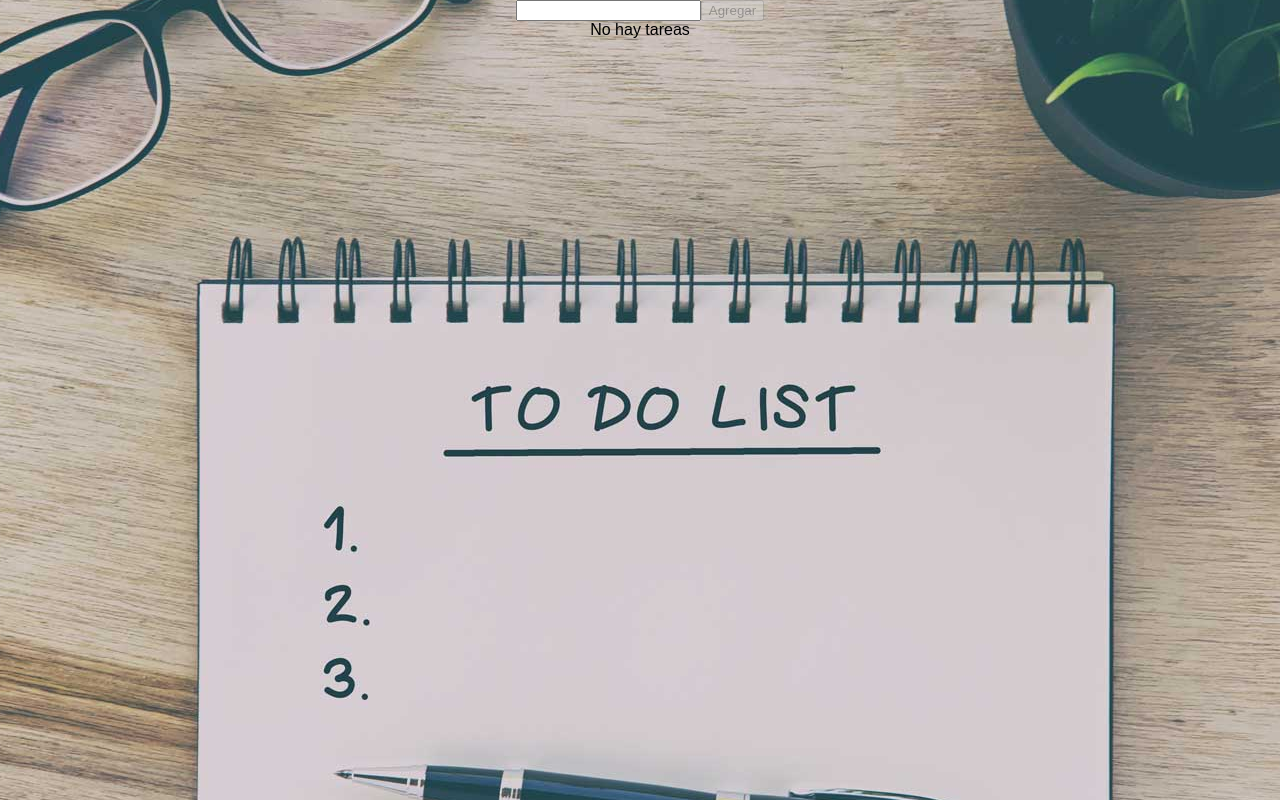
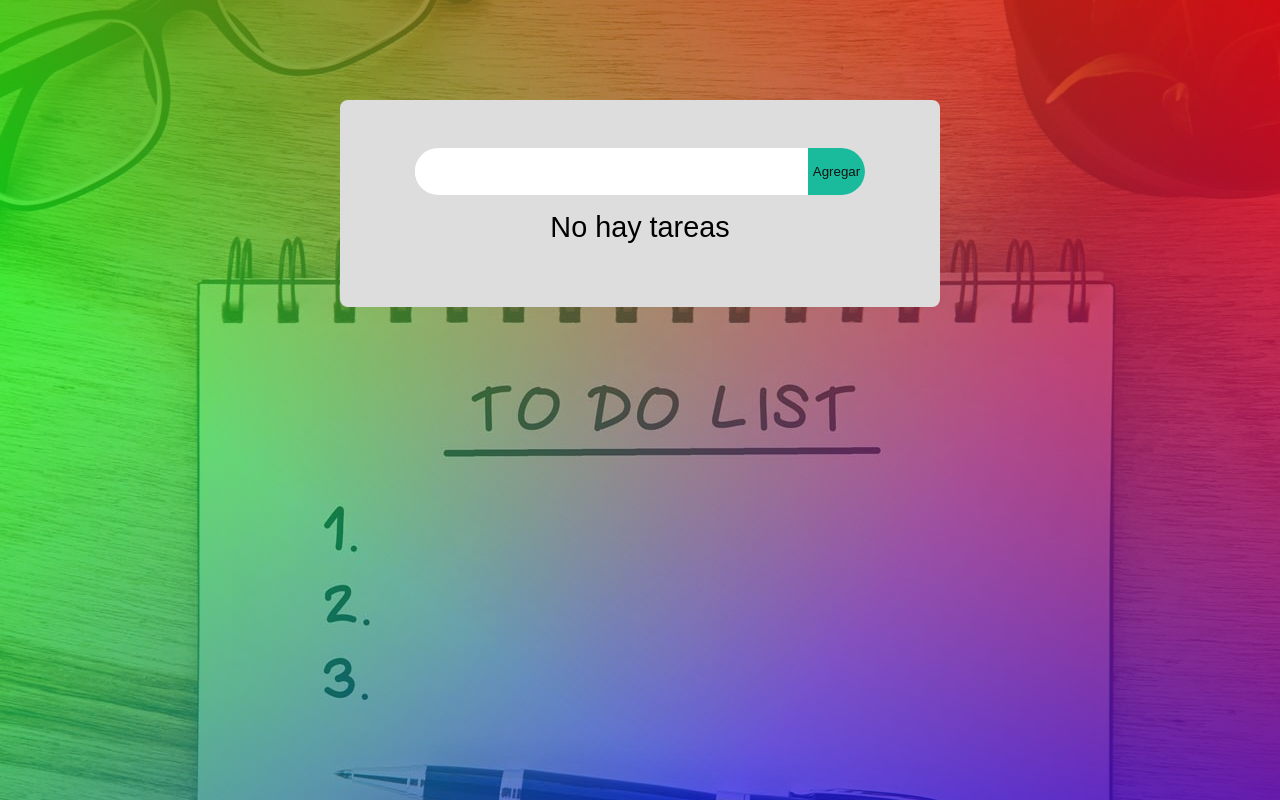
Before and after one commit to luis-rios/TodoList, a React (Create React App) app: page / in a window 1280 px wide. Built offline with nearby package versions, Linux system fonts and the light colour scheme.

Commit message:
modify colors

```diff
--- a/src/App.css
+++ b/src/App.css
@@ -12,3 +12,26 @@ body{width: 100%;margin: auto;
     background-position:center;
     background-size:100 auto;
     background:cover;}
+body::-webkit-scrollbar{width:5px;height:40px;background:#22232a}
+body::-webkit-scrollbar-thumb{background:#1abb9c;border-radius:2px}
+
+.file-input{width:100%;max-width:450px;height:auto;
+    background: #fff;border-radius:1.5rem;border:none;
+    overflow: hidden;padding:0;
+    margin:0 auto;display:flex;
+    align-items:center;}
+.file-input input{width:100%;height:2.7rem;
+    padding:0 1rem;margin: 0;
+    border-radius:1rem;border:none;}
+.btn-add{background: #1abb9c;;color:#111;
+    padding:1rem .3rem;
+    border:none;cursor: pointer;}
+.btn-add:hover{background:#11997e;}
+
+.btnDelete button{background: #ff3434;
+    color:#fefefe;
+    padding:.5rem 1rem;border-radius:1rem;
+    border:none;}
+
+.nohay{font-size:1.8rem;
+    line-height:2rem;padding:1rem;}
--- a/src/App.js
+++ b/src/App.js
@@ -5,7 +5,9 @@ function App() {
 
   return (
     <div className="App">
-      <Container/>
+      <div className="contenedor">
+        <Container/>
+      </div>
 
     </div>
   );
--- a/src/components/FormTodo.jsx
+++ b/src/components/FormTodo.jsx
@@ -27,7 +27,7 @@ const FormTodo = props => {
 					/>
 
 					<button
-						className="button pink"
+						className="btn-add"
 						disabled={description ? "" : "disabled"}
 					>
 						Agregar
--- a/src/components/TaskList.jsx
+++ b/src/components/TaskList.jsx
@@ -22,17 +22,18 @@ const TaskList = props => {
 		setList(updateList);
 	};
 
-
 	const chk = list.map(item => (
 		<Checkbox key={item.id} data={item} onChange={onChangeStatus} />
 	));
 	return (
 		<div className="todo-list">
 
-			{list.length ? chk : "No hay tareas"}
+			<div className="nohay">
+				{list.length ? chk : "No hay tareas"}
+			</div>
 
 			{list.length ? (
-				<p>
+				<p className="btnDelete">
 					<button className="button blue" onClick={onClickRemoveItem}>
 						Borrar tarea
 					</button>
--- a/src/index.css
+++ b/src/index.css
@@ -11,3 +11,20 @@ code {
   font-family: source-code-pro, Menlo, Monaco, Consolas, 'Courier New',
     monospace;
 }
+
+
+.App{width:100%;min-height:100vh;
+  overflow-y: hidden;box-sizing: border-box;
+  padding-top:100px;
+  background: linear-gradient(217deg, rgba(255,0,0,.8), rgba(255,0,0,0) 70.71%),
+            linear-gradient(127deg, rgba(0,255,0,.8), rgba(0,255,0,0) 70.71%),
+            linear-gradient(336deg, rgba(0,0,255,.8), rgba(0,0,255,0) 70.71%);}
+.contenedor{width:100%;max-width:600px;height:auto;
+  background:#ddd;border-radius:.5rem;
+  overflow: hidden;
+  margin: 0 auto;padding: 3rem 0;}
+
+@media only screen and (max-width:686px){
+  .App{padding-top:30px;}
+  .contenedor{border-radius:0;}
+}
```
Also changed, not shown: src/components/Checkbox.jsx (line endings or trailing spaces), src/components/Container.jsx (line endings or trailing spaces), 1 other file (tests, documents, lock files or other folders).
